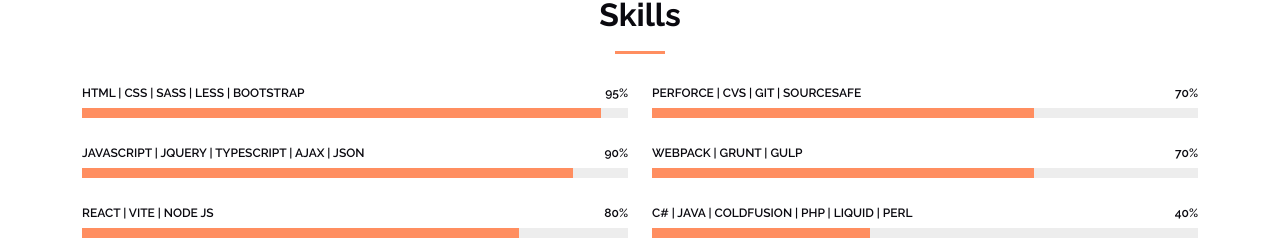
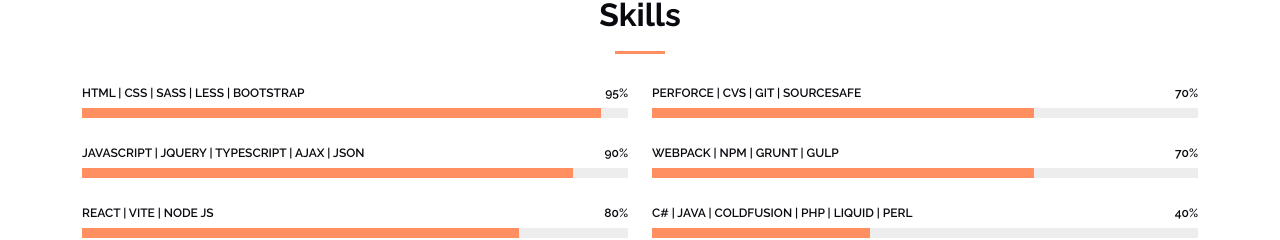
Before and after one commit to squnx/mousewurx.com-phase-4, a React (Vite) app: page /about in a window 1280 px wide. Shown: the part 826-1066 px from the top of the page. Built offline with nearby package versions, Linux system fonts and the light colour scheme; the HTML template or start-up script is replaced by a standard one.

Commit message:
added NPM on Skills section on About page

```diff
--- a/src/pages/About.jsx
+++ b/src/pages/About.jsx
@@ -102,7 +102,7 @@
                 </div>
               </div>
               <div className="progress">
-                <span className="skill"><span>Webpack | Grunt | Gulp</span> <i className="val">70%</i></span>
+                <span className="skill"><span>Webpack | NPM | Grunt | Gulp</span> <i className="val">70%</i></span>
                 <div className="progress-bar-wrap">
                   <div className="progress-bar" role="progressbar" aria-valuenow="70" aria-valuemin="0" aria-valuemax="100"></div>
                 </div>
```
